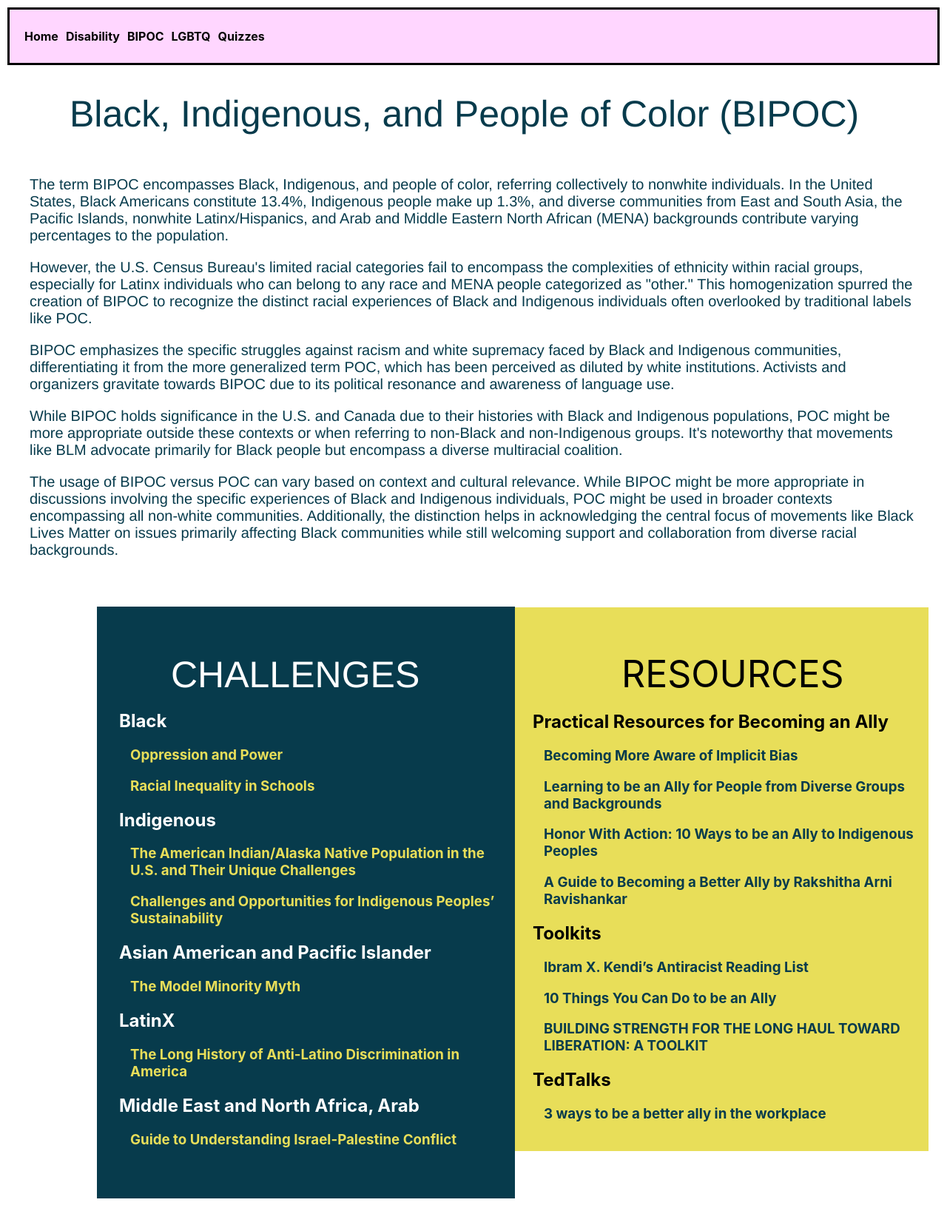
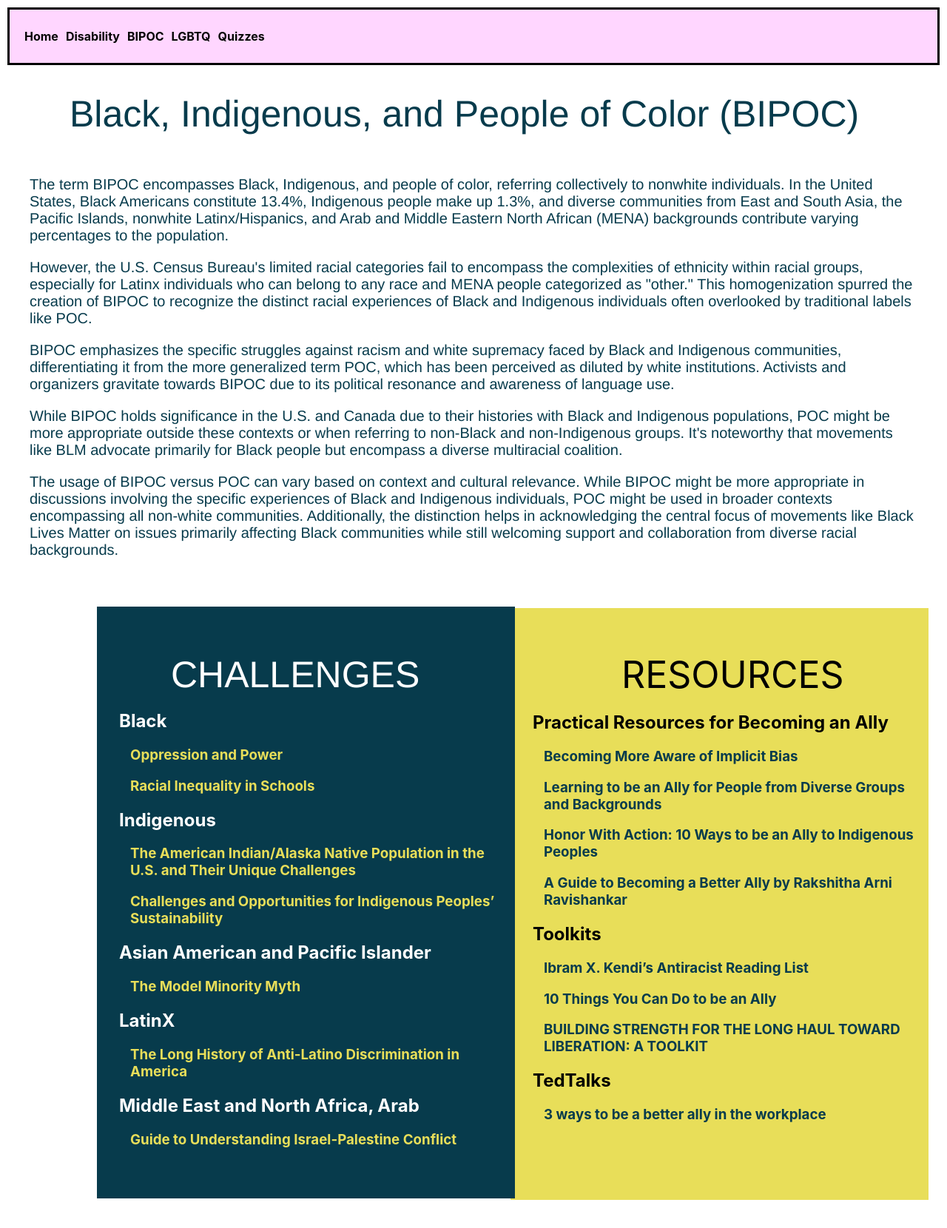
Before and after one commit to AdassaC/ARCH, a React (Create React App) app in the folder arch/: page /bipoc in a window 1280 px wide. Shown: the top 1660 px of the page at 74% size. Built offline with nearby package versions, Linux system fonts and the light colour scheme.

Commit message:
update styling on bipoc

```diff
--- a/arch/src/styles/bipoc.css
+++ b/arch/src/styles/bipoc.css
@@ -86,7 +86,8 @@ img
 
  .res_box {
   background-color: #e8de59;
-  height: 735px;
+  top: 724px;
+  height: 800px;
   position: absolute;
   width: 565px;
   left: 650px;
```
